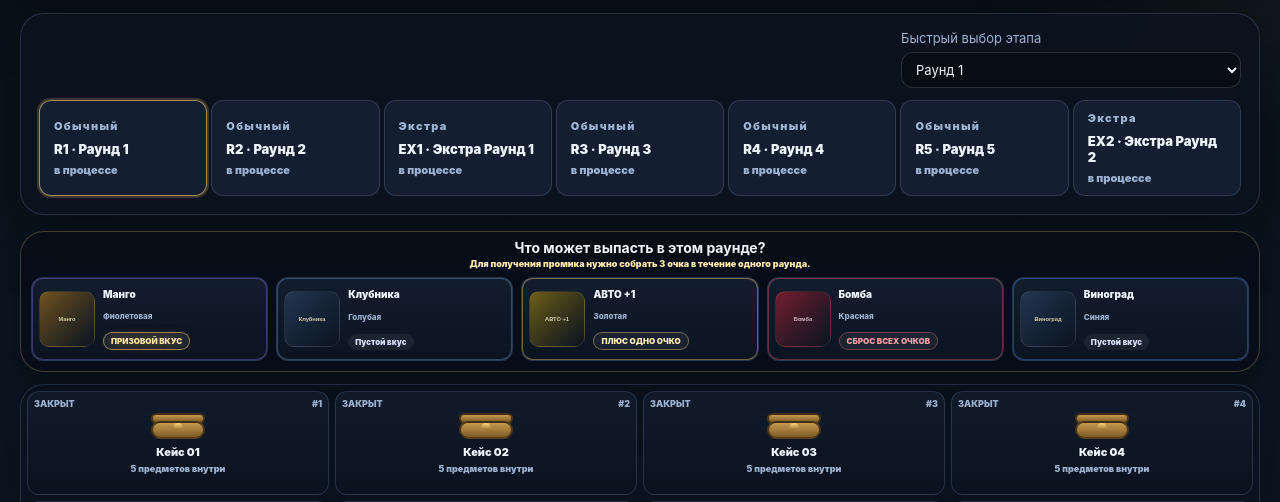
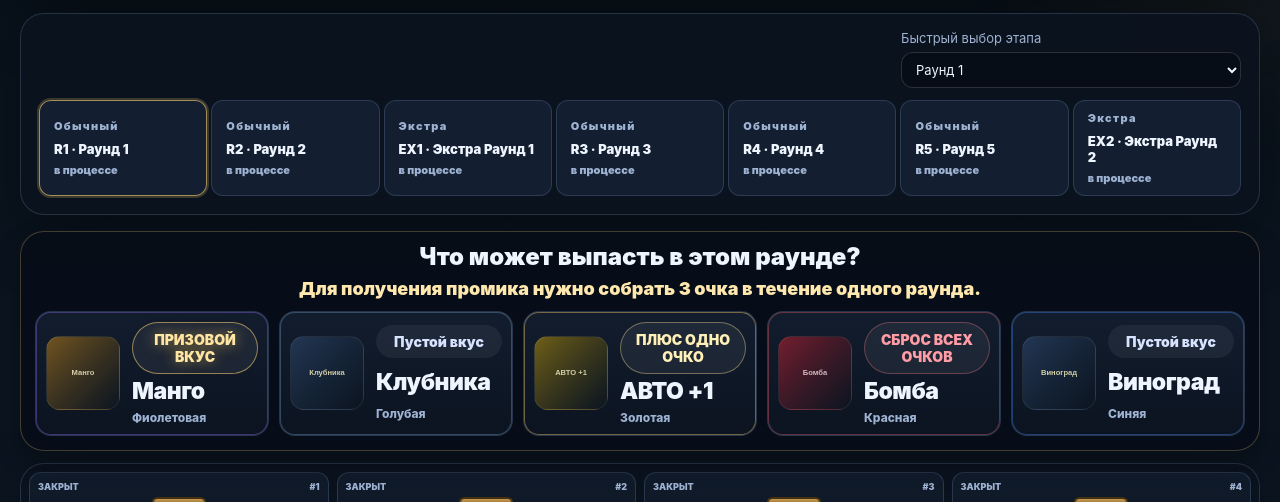
Before and after one commit to ubludok31-svg/cs2grok, a plain HTML site: page index.html in a window 1280 px wide. Shown: the part 370-872 px from the top of the page. Drawn offline with Linux system fonts and the light colour scheme.

Commit message:
Add files via upload

```diff
--- a/app.js
+++ b/app.js
@@ -379,7 +379,7 @@ function onCaseClick(caseId) {
 
 function startSpin(stage, box) {
   const winner = resolveWinner(stage, box);
-  const winnerIndex = 24;
+  const winnerIndex = 28;
   const items = buildTrackItems(box.items, winner, winnerIndex);
   spinState = {
     active: true,
@@ -411,18 +411,18 @@ function startSpin(stage, box) {
     const center = wrap.clientWidth / 2;
     const offset = trackPaddingLeft + winnerIndex * (itemWidth + gap) - center + itemWidth / 2;
     spinState.targetX = Math.max(0, offset);
-    el.rouletteTrack.style.transition = 'transform 4.4s cubic-bezier(0.08, 0.78, 0.18, 1)';
+    el.rouletteTrack.style.transition = 'transform 5.8s cubic-bezier(0.08, 0.78, 0.18, 1)';
     el.rouletteTrack.style.transform = `translateX(-${spinState.targetX}px)`;
     clearTimeout(spinState.timer);
     clearTimeout(spinState.fallbackTimer);
-    spinState.timer = setTimeout(finalizeSpin, 4440);
-    spinState.fallbackTimer = setTimeout(finalizeSpin, 4900);
+    spinState.timer = setTimeout(finalizeSpin, 5860);
+    spinState.fallbackTimer = setTimeout(finalizeSpin, 6400);
   });
 }
 
 function buildTrackItems(sourceItems, winner, winnerIndex) {
   const arr = [];
-  for (let i = 0; i < 32; i += 1) arr.push(i === winnerIndex ? cloneItem(winner) : weightedPick(sourceItems));
+  for (let i = 0; i < 38; i += 1) arr.push(i === winnerIndex ? cloneItem(winner) : weightedPick(sourceItems));
   return arr;
 }
 
--- a/index.html
+++ b/index.html
@@ -3,7 +3,7 @@
 <head>
   <meta charset="UTF-8" />
   <meta name="viewport" content="width=device-width, initial-scale=1.0" />
-  <title>Stream Case Game v25</title>
+  <title>Stream Case Game v26</title>
   <link rel="stylesheet" href="style.css" />
 </head>
 <body>
--- a/style.css
+++ b/style.css
@@ -185,7 +185,7 @@ body.extra-theme .stage-chip.is-active { border-color: rgba(255, 217, 124, 0.7);
 
 .pool-panel {
   margin-top: 16px;
-  padding: 8px 10px;
+  padding: 12px 14px;
   position: sticky;
   top: 6px;
   z-index: 26;
@@ -195,24 +195,24 @@ body.extra-theme .stage-chip.is-active { border-color: rgba(255, 217, 124, 0.7);
   box-shadow: 0 12px 26px rgba(0,0,0,0.28);
 }
 .pool-panel.is-sticky-active {
-  padding: 8px 10px;
+  padding: 12px 14px;
   background: rgba(8, 14, 24, 0.97);
   border-color: rgba(255, 214, 132, 0.24);
   box-shadow: 0 12px 26px rgba(0,0,0,0.28);
   transform: translateY(0);
 }
 .pool-head { text-align: center; }
-.pool-head h3 { margin: 0; font-size: 14px; line-height: 1.12; }
-.pool-panel.is-sticky-active .pool-head h3 { font-size: 14px; line-height: 1.12; }
-.pool-note { margin: 3px 0 0; font-size: 9px; line-height: 1.2; font-weight: 900; color: #ffe8ad; }
-.pool-panel.is-sticky-active .pool-note { margin-top: 3px; font-size: 9px; line-height: 1.2; }
+.pool-head h3 { margin: 0; font-size: 24px; line-height: 1.08; font-weight: 1000; }
+.pool-panel.is-sticky-active .pool-head h3 { font-size: 24px; line-height: 1.08; }
+.pool-note { margin: 8px 0 0; font-size: 18px; line-height: 1.18; font-weight: 900; color: #ffe8ad; }
+.pool-panel.is-sticky-active .pool-note { margin-top: 8px; font-size: 18px; line-height: 1.18; }
 .pool-grid {
-  margin-top: 8px;
+  margin-top: 12px;
   display: flex;
   flex-wrap: nowrap;
   justify-content: space-between;
   align-items: stretch;
-  gap: 8px;
+  gap: 10px;
   overflow-x: auto;
   overflow-y: hidden;
   padding-bottom: 2px;
@@ -221,8 +221,8 @@ body.extra-theme .stage-chip.is-active { border-color: rgba(255, 217, 124, 0.7);
 }
 .pool-grid::-webkit-scrollbar { display: none; }
 .pool-panel.is-sticky-active .pool-grid {
-  margin-top: 8px;
-  gap: 8px;
+  margin-top: 12px;
+  gap: 10px;
 }
 .pool-card {
   width: auto;
@@ -232,67 +232,67 @@ body.extra-theme .stage-chip.is-active { border-color: rgba(255, 217, 124, 0.7);
   justify-self: center;
   background: linear-gradient(180deg, rgba(18, 29, 46, 0.98), rgba(12, 20, 33, 0.98));
   border: 1px solid var(--line);
-  border-radius: 12px;
-  padding: 6px 7px;
-  min-height: 84px;
+  border-radius: 16px;
+  padding: 10px;
+  min-height: 122px;
   display: grid;
-  grid-template-columns: 56px 1fr;
+  grid-template-columns: 74px 1fr;
   grid-template-areas:
+    "art effect"
     "art name"
-    "art rarity"
-    "art effect";
-  gap: 3px 8px;
+    "art rarity";
+  gap: 6px 12px;
   align-items: center;
 }
 .pool-panel.is-sticky-active .pool-card {
-  min-height: 84px;
-  padding: 6px 7px;
-  gap: 3px 8px;
-  border-radius: 12px;
+  min-height: 122px;
+  padding: 10px;
+  gap: 6px 12px;
+  border-radius: 16px;
 }
 .pool-art {
   grid-area: art;
-  width: 56px;
-  height: 56px;
-  border-radius: 10px;
+  width: 74px;
+  height: 74px;
+  border-radius: 14px;
   background: linear-gradient(135deg, rgba(67, 98, 156, 0.55), rgba(22, 33, 55, 0.92));
   background-size: cover;
   background-position: center;
   border: 1px solid rgba(255,255,255,0.08);
 }
-.pool-name { grid-area: name; font-weight: 900; text-align: left; font-size: 10px; line-height: 1.1; }
-.pool-panel.is-sticky-active .pool-name { font-size: 10px; }
-.pool-rarity { grid-area: rarity; text-align: left; font-size: 8px; color: var(--muted); font-weight: 800; min-height: 8px; }
-.pool-panel.is-sticky-active .pool-rarity { font-size: 8px; min-height: 8px; }
+.pool-name { grid-area: name; font-weight: 1000; text-align: left; font-size: 23px; line-height: 1.02; letter-spacing: -0.02em; }
+.pool-panel.is-sticky-active .pool-name { font-size: 23px; }
+.pool-rarity { grid-area: rarity; text-align: left; font-size: 12px; color: var(--muted); font-weight: 800; min-height: 12px; }
+.pool-panel.is-sticky-active .pool-rarity { font-size: 12px; min-height: 12px; }
 .pool-effect {
   grid-area: effect;
-  justify-self: start;
+  justify-self: stretch;
   text-align: center;
-  font-weight: 900;
-  font-size: 8px;
-  padding: 3px 7px;
+  font-weight: 1000;
+  font-size: 14px;
+  padding: 8px 10px;
   border-radius: 999px;
   background: rgba(255,255,255,0.06);
   transition: font-size 0.22s ease, padding 0.22s ease;
 }
-.pool-panel.is-sticky-active .pool-effect { font-size: 8px; padding: 3px 7px; }
+.pool-panel.is-sticky-active .pool-effect { font-size: 14px; padding: 8px 10px; }
 .pool-card.effect-plus .pool-effect { color: #ffe6a2; text-shadow: 0 0 14px rgba(255, 206, 92, 0.6); border: 1px solid rgba(255, 207, 115, 0.55); }
 .pool-card.effect-auto .pool-effect { color: #fff0b7; border: 1px solid rgba(255, 232, 154, 0.38); }
 .pool-card.effect-bomb .pool-effect { color: #ff9ca5; border: 1px solid rgba(255, 120, 136, 0.34); }
 .pool-card.effect-empty .pool-effect { color: #d7e3ff; }
 
 .pool-panel.is-sticky-active + .cases-panel {
-  padding: 6px;
+  padding: 8px;
 }
 
 .pool-panel.is-sticky-active + .cases-panel .cases-grid {
-  gap: 6px;
+  gap: 8px;
 }
 
 .pool-panel.is-sticky-active + .cases-panel .case-card {
-  min-height: 104px;
-  padding: 6px;
-  gap: 4px;
+  min-height: 112px;
+  padding: 8px;
+  gap: 5px;
 }
 
 .pool-panel.is-sticky-active + .cases-panel .case-top {
@@ -348,29 +348,29 @@ body.extra-theme .stage-chip.is-active { border-color: rgba(255, 217, 124, 0.7);
   background: linear-gradient(180deg, rgba(17, 28, 44, 0.98), rgba(10, 18, 30, 0.98));
   border: 1px solid var(--line);
   color: var(--text);
-  min-height: 148px;
-  padding: 12px;
+  min-height: 160px;
+  padding: 13px;
   display: grid;
   gap: 8px;
   align-content: start;
 }
 .case-card.is-opened { border-color: rgba(242, 201, 111, 0.54); }
 .case-top { display: flex; justify-content: space-between; font-size: 12px; font-weight: 900; color: var(--muted); }
-.case-icon { position: relative; height: 54px; width: 100%; margin-top: 4px; }
+.case-icon { position: relative; height: 58px; width: 100%; margin-top: 4px; }
 .case-body, .case-lid {
   position: absolute;
   left: 50%;
   transform: translateX(-50%);
-  width: 92px;
+  width: 98px;
   border-radius: 14px;
   background: linear-gradient(180deg, #c89a51, #7d5a24);
   border: 2px solid rgba(39, 26, 6, 0.7);
 }
-.case-lid { top: 0; height: 22px; }
-.case-body { top: 18px; height: 34px; }
+.case-lid { top: 0; height: 24px; }
+.case-body { top: 20px; height: 36px; }
 .case-lock {
   position: absolute;
-  left: 50%; top: 24px; transform: translateX(-50%);
+  left: 50%; top: 26px; transform: translateX(-50%);
   width: 16px; height: 14px; border-radius: 5px;
   background: linear-gradient(180deg, #ffd985, #9b6f2d);
 }
@@ -545,8 +545,8 @@ body.extra-theme .stage-chip.is-active { border-color: rgba(255, 217, 124, 0.7);
   .hero-controls { gap: 6px; flex-wrap: wrap; }
   .pool-panel { top: 8px; }
   .pool-grid { gap: 8px; }
-  .pool-card { min-width: 210px; min-height: 78px; grid-template-columns: 50px 1fr; }
-  .pool-art { width: 50px; height: 50px; }
+  .pool-card { min-width: 210px; min-height: 100px; grid-template-columns: 60px 1fr; }
+  .pool-art { width: 60px; height: 60px; }
   .cases-grid { grid-template-columns: repeat(2, minmax(0, 1fr)); gap: 12px; }
   .case-card { min-height: 178px; }
 }
@@ -554,8 +554,8 @@ body.extra-theme .stage-chip.is-active { border-color: rgba(255, 217, 124, 0.7);
 @media (max-width: 640px) {
   .app { padding: 14px; }
   .pool-grid { gap: 8px; }
-  .pool-card { min-width: 190px; max-width: none; min-height: 74px; grid-template-columns: 44px 1fr; }
-  .pool-art { width: 44px; height: 44px; }
+  .pool-card { min-width: 190px; max-width: none; min-height: 92px; grid-template-columns: 54px 1fr; }
+  .pool-art { width: 54px; height: 54px; }
   .cases-grid { grid-template-columns: 1fr 1fr; gap: 10px; }
   .stage-strip { grid-template-columns: repeat(2, minmax(0, 1fr)); }
   .admin-toolbar, .editor-grid { grid-template-columns: 1fr; }
```
